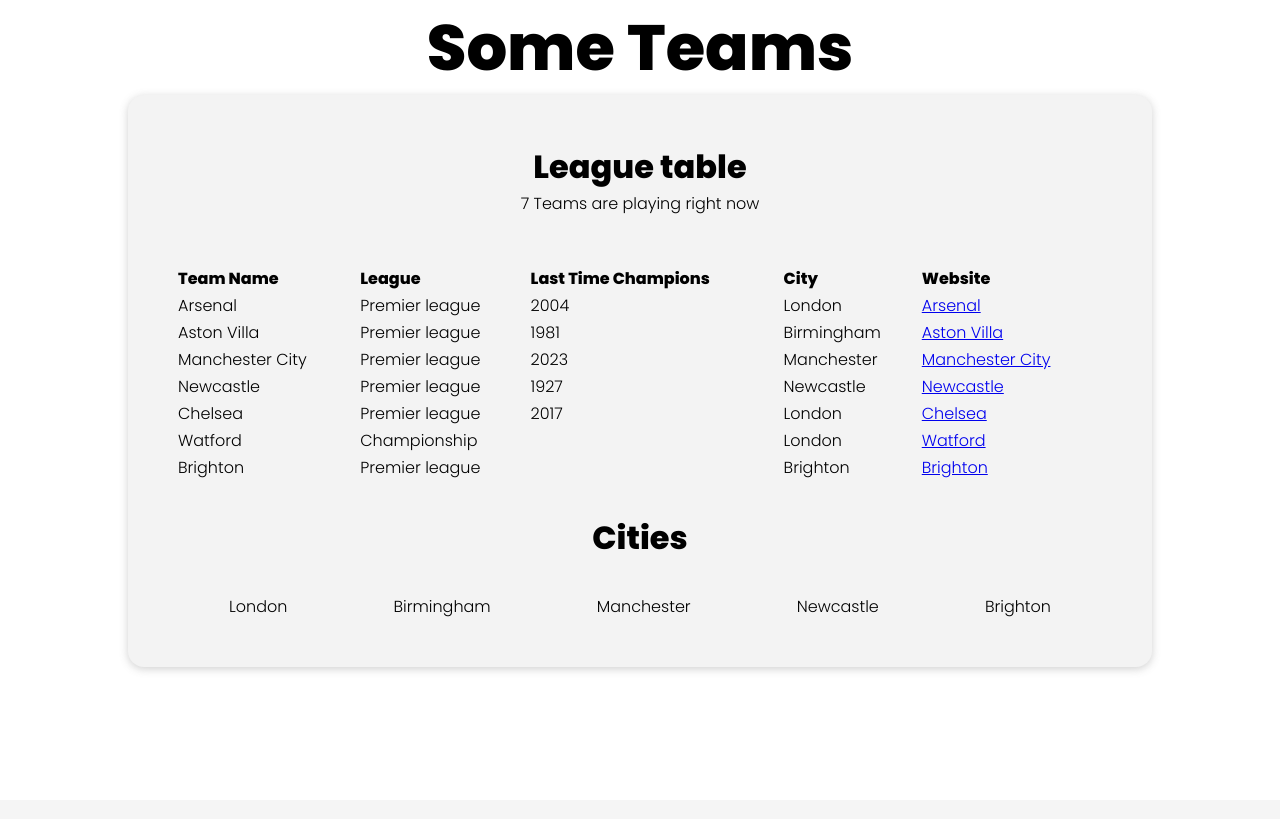
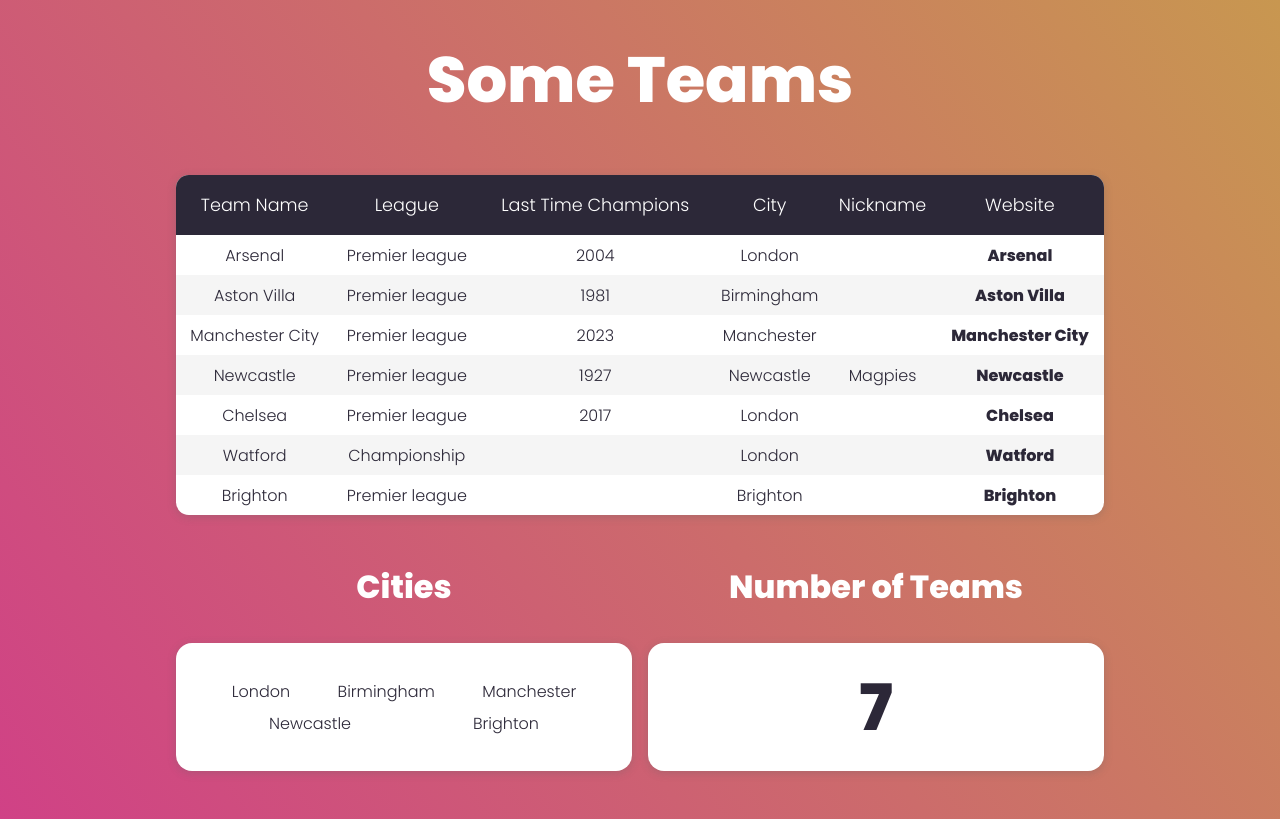
Before and after one commit to Karlsson2/some-teams, a PHP site: page / in a window 1280 px wide. Before the commit the page ends 669 px from the top, so only its background shows below. Run offline with PHP 8.4, Linux system fonts and the light colour scheme.

Commit message:
updated functions to add in nickname from database, also added new stylign to table, changed up index

```diff
--- a/functions/cities.php
+++ b/functions/cities.php
@@ -8,7 +8,3 @@
 
     $uniqueCities = array_unique($cities);
 ?>
-
-<?php foreach($uniqueCities as $city) : ?>
-    <div class="city"><?= $city?></div>
-<?php endforeach; ?>
--- a/functions/teams-table.php
+++ b/functions/teams-table.php
@@ -8,6 +8,11 @@
         <td><?= $team['league']?></td>
         <td><?= $team['last-time-champions']?></td>
         <td><?= $team['city']?></td>
+        <?php if(array_key_exists("nickname", $team)) : ?>
+            <td><?= $team['nickname']?></td>
+        <?php else :?>
+            <td></td>
+        <?php endif;?>
         <td><a href="<?= $team['url']?>"><?= $key?></td>
     </tr>
 <?php endforeach; ?>
--- a/functions/total-teams.php
+++ b/functions/total-teams.php
@@ -1,4 +1,3 @@
 <?php
     require __DIR__ . "../../data/data.php";
     $totalNumberOfTeams = count($teams);
-    echo "$totalNumberOfTeams";
--- a/index.php
+++ b/index.php
@@ -1,28 +1,39 @@
 <?php
     require __DIR__ . "/header.php";
+    require __DIR__ ."/functions/cities.php";
+    require __DIR__ . "/functions/total-teams.php";
 ?>
 <main>
     <div class="content-column">
-        <div class="column-header">
-            <h2>League table</h2>
-            <p><?php require __DIR__ . "/functions/total-teams.php"?> Teams are playing right now</p>
-        </div>
-        <div class="column-content">
-            <table>
+        <table class="football-table">
+            <thead>
                 <tr>
                     <td>Team Name</td>
                     <td>League</td>
                     <td>Last Time Champions</td>
                     <td>City</td>
+                    <td>Nickname</td>
                     <td>Website</td>
                 </tr>
+            </thead>
+            <tbody>
                 <?php
                     require __DIR__ . "/functions/teams-table.php";
                 ?>
-            </table>
+            </tbody>
+        </table>
+        <div class="cities-column">
             <h2>Cities</h2>
             <div class="cities">
-                <?php require __DIR__ . "/functions/cities.php";?>
+                <?php foreach($uniqueCities as $city) : ?>
+                    <div class="city"><?= $city?></div>
+                <?php endforeach; ?>
+            </div>
+        </div>
+        <div class="teams-column">
+            <h2>Number of Teams</h2>
+            <div class="teams">
+                <?= $totalNumberOfTeams?>
             </div>
         </div>
     </div>
--- a/styles.css
+++ b/styles.css
@@ -1,5 +1,7 @@
 :root{
-    --article-background: #f3f3f3;
+    --white: #fff;
+    --dark-grey: #2c2838;
+    --light-grey: #f5f5f5;
 }
 *{
     box-sizing:border-box;
@@ -8,8 +10,10 @@
 }
 body {
     font-family: 'Poppins', sans-serif;
+    background: linear-gradient(55deg,#d04186,#c89750);
 }
 header {
+    margin-top:2rem;
     display:flex;
     align-items: center;
     justify-content: space-around;
@@ -17,41 +21,95 @@ header {
 main {
     margin:0 auto;
     width:80vw;
-    display:flex;
-
 }
 .content-column {
     padding:3em;
     width:100%;
-    background: var(--article-background);
     border-radius: 1em;
-    box-shadow: rgba(99, 99, 99, 0.3) 0px 2px 8px 0px;
+    display:flex;
+    flex-wrap: wrap;
+    gap:1rem;
 }
-.column-content h2{
+.content-column h2{
     margin-top:2rem;
+}
+.cities-column {
+    width:calc(50% - 0.5rem);
 }
 .cities {
     margin-top:2rem;
+    background: var(--white);
+    border-radius: 1rem;
+    box-shadow: rgba(99, 99, 99, 0.3) 0px 2px 8px 0px;
+    display: flex;
+    justify-content: space-around;
+    text-align: center;
+    align-items: center;
+    flex-wrap:wrap;
+    padding:2rem;
+    height: 8rem;
+    color: var(--dark-grey);
 }
-.column-header{
-    text-align:center;
+.city {
+    padding: 0 1rem;
 }
-
+.teams-column{
+    width:calc(50% - 0.5rem);
+}
+.teams {
+    padding:2rem;
+    height: 8rem;
+    margin-top:2rem;
+    background: var(--white);
+    border-radius: 1rem;
+    box-shadow: rgba(99, 99, 99, 0.3) 0px 2px 8px 0px;
+    text-align: center;
+    align-items: center;
+    display: flex;
+    justify-content: space-around;
+    font-size: 4rem;
+    font-weight:bold;
+    color: var(--dark-grey);
+}
 h1{
     font-size:64px;
+    color: var(--white);
 }
 h2{
     font-size:32px;
     text-align:center;
+    color: var(--white);
 }
 table {
-    margin-top: 3rem;
     width:100%;
+    border-radius:0.8rem;
+    border-spacing: 0;
+    border-collapse:collapse;
+    overflow:hidden ;
+    background-color: var(--white);
+    box-shadow: rgba(99, 99, 99, 0.3) 0px 2px 8px 0px; text-align:center;
 }
-.cities {
-    display: flex;
-    justify-content: space-around;
+table tr {
+    height: 2.5rem;
 }
-tr:first-child {
+table thead tr {
+    height: 60px;
+    background: var(--dark-grey);
+    font-size: 1.1rem;
+    color: var(--white);
+
+}
+tbody tr:nth-child(even) {
+    background-color: var(--light-grey);
+}
+tbody {
+    color:var(--dark-grey);
+}
+tbody a {
+    text-decoration: none;
     font-weight:bold;
+    color: var(--dark-grey);
 }
+tbody a:hover{
+    text-decoration: underline;
+}
```
